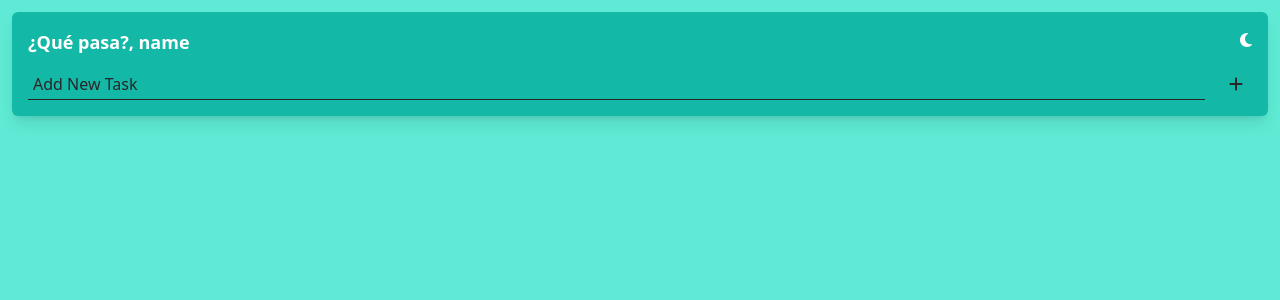
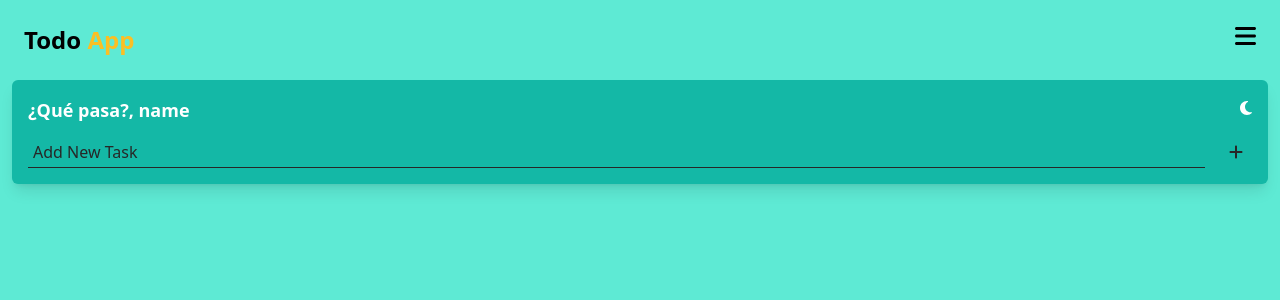
Before and after one commit to peter-R2-D2/TodoListVue, a Vue app: page / in a window 1280 px wide. Shown: the top 300 px of the page. Built offline with nearby package versions, Linux system fonts and the light colour scheme.

Commit message:
add vue router and navbar

```diff
--- a/package.json
+++ b/package.json
@@ -15,6 +15,7 @@
     "@headlessui/vue": "^1.5.0",
     "@heroicons/vue": "^1.0.6",
     "vue": "3.2.16",
+    "vue-router": "^4.0.14",
     "vuex": "4.0.2"
   },
   "devDependencies": {
--- a/src/App.vue
+++ b/src/App.vue
@@ -1,17 +1,16 @@
 <template>
-  <div class="container-bg bg-teal-300 dark:bg-indigo-900 px-3 pt-3">
-    <TodoForm />
-    <TodoApp />
+  <div class="h-screen bg-teal-300 dark:bg-indigo-900 px-3 pt-3">
+    <TodoNavbar />
+    <router-view></router-view>
   </div>
 </template>
 
 <script>
-import TodoApp from './components/TodoApp.vue'
-import TodoForm from './components/TodoForm.vue'
+import TodoNavbar from './components/navbar/TodoNavbar.vue'
 
 export default {
   name: 'App',
-  components: { TodoApp, TodoForm }
+  components: { TodoNavbar }
 }
 </script>
 
@@ -25,11 +24,4 @@ export default {
   padding: 0;
   box-sizing: border-box;
 }
-.container-bg{
-  height: 100vh;
-  display: flex;
-  flex-direction: column;
-  align-items: center;
-}
-
 </style>
--- /dev/null
+++ b/src/components/navbar/TodoNavbar.vue
@@ -0,0 +1,20 @@
+<template>
+  <div class="flex justify-between p-3 dark:bg-indigo-600 rounded-md mb-3">
+    <div>
+      <h1 class="dark:text-white text-2xl font-bold">Todo <span class="text-amber-400">App</span></h1>
+    </div>
+    <nav>
+      <font-icon icon="bars" class="dark:text-white text-2xl" />
+    </nav>
+  </div>
+</template>
+
+<script>
+export default {
+
+}
+</script>
+
+<style>
+
+</style>
--- a/src/main.js
+++ b/src/main.js
@@ -1,7 +1,8 @@
 import { createApp } from 'vue'
 import App from './App.vue'
 import store from './store/store'
+import router from './router/index'
 import FontAwesomeIcon from './utilities/icons'
 import './index.css'
 
-createApp(App).component('font-icon', FontAwesomeIcon).use(store).mount('#app')
+createApp(App).component('font-icon', FontAwesomeIcon).use(store).use(router).mount('#app')
--- /dev/null
+++ b/src/router/index.js
@@ -0,0 +1,17 @@
+import { createRouter, createWebHistory } from 'vue-router'
+import Home from '../views/TodoHome.vue'
+
+const routes = [
+  {
+    path: '/',
+    name: 'TodoHome',
+    component: Home
+  }
+]
+
+const router = createRouter({
+  history: createWebHistory(),
+  routes
+})
+
+export default router
--- a/src/store/store.js
+++ b/src/store/store.js
@@ -3,9 +3,8 @@ import { createStore } from 'vuex'
 // Create a new store instance
 const store = createStore({
   state: {
-    count: 0,
     todos: [], // Array todos
-    editableTodo: null,
+    editableTodo: null, // todo edit
     showModalDelete: false
   },
   mutations: {
--- a/src/utilities/icons.js
+++ b/src/utilities/icons.js
@@ -1,7 +1,7 @@
 import { FontAwesomeIcon } from '@fortawesome/vue-fontawesome'
 import { library } from '@fortawesome/fontawesome-svg-core'
-import { faPlus, faSun, faMoon, faTrashCan, faPenToSquare } from '@fortawesome/free-solid-svg-icons'
+import { faPlus, faSun, faMoon, faTrashCan, faPenToSquare, faBars, faBarsStaggered } from '@fortawesome/free-solid-svg-icons'
 
-library.add(faPlus, faSun, faMoon, faTrashCan, faPenToSquare)
+library.add(faPlus, faSun, faMoon, faTrashCan, faPenToSquare, faBars, faBarsStaggered)
 
 export default FontAwesomeIcon
--- /dev/null
+++ b/src/views/TodoHome.vue
@@ -0,0 +1,24 @@
+<template>
+    <div class="container-bg">
+      <TodoForm />
+      <TodoApp />
+    </div>
+</template>
+
+<script>
+import TodoApp from '../components/TodoApp.vue'
+import TodoForm from '../components/TodoForm.vue'
+
+export default {
+  name: 'TodoHome',
+  components: { TodoApp, TodoForm }
+}
+</script>
+
+<style>
+.container-bg{
+  display: flex;
+  flex-direction: column;
+  align-items: center;
+}
+</style>
```
Also changed, not shown: 1 other file (tests, documents, lock files or other folders).
